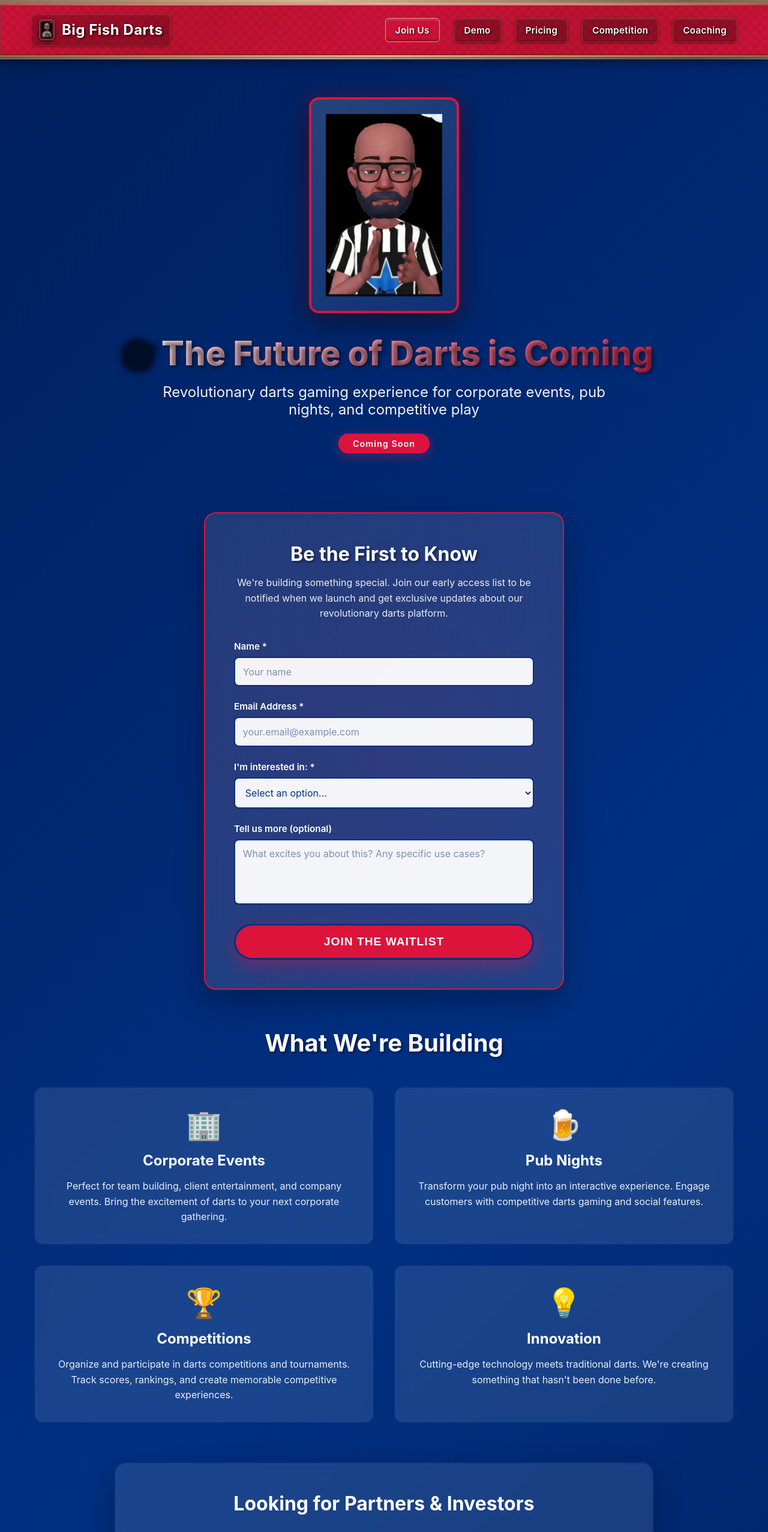
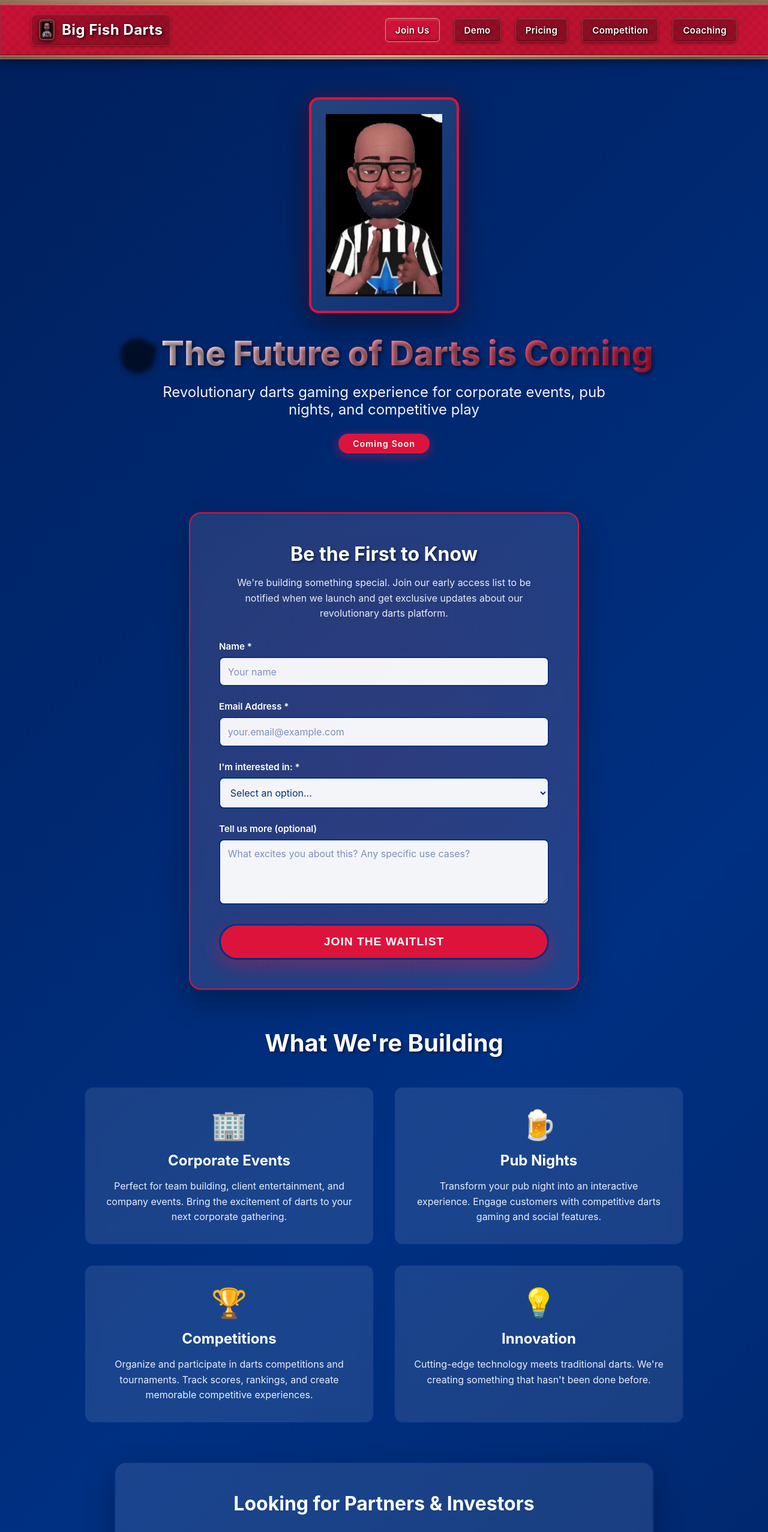
Before and after one commit to petermason1/bigfishdarts, a Next.js app: page / in a window 1280 px wide. Shown: the top 2554 px of the page at 60% size. Built offline with nearby package versions, Linux system fonts and the light colour scheme; no server answers.

Commit message:
Constrain landing page layout and enforce 2x2 benefits grid

```diff
--- a/styles.css
+++ b/styles.css
@@ -1031,10 +1031,17 @@
 .signup-hero {
     text-align: center;
     padding: 3rem 2rem;
-    margin-bottom: 3rem;
+    margin: 0 auto 3rem;
     width: 100%;
+    max-width: 1000px;
     box-sizing: border-box;
     position: relative;
+}
+
+@media (max-width: 640px) {
+    .signup-hero {
+        padding: 2rem 1rem;
+    }
 }
 
 .hero-logo-container {
@@ -1118,6 +1125,10 @@
 
 .signup-section {
     margin-bottom: 4rem;
+    display: flex;
+    justify-content: center;
+    align-items: flex-start;
+    width: 100%;
 }
 
 .signup-card {
@@ -1127,7 +1138,7 @@
     padding: 3rem;
     box-shadow: 0 20px 50px rgba(0,0,0,0.3);
     border: 2px solid var(--union-red);
-    max-width: 600px;
+    max-width: 650px;
     margin: 0 auto;
     width: 100%;
     box-sizing: border-box;
@@ -1260,6 +1271,17 @@
 
 .features-preview {
     margin-bottom: 4rem;
+    max-width: 1200px;
+    margin-left: auto;
+    margin-right: auto;
+    padding: 0 2rem;
+    box-sizing: border-box;
+}
+
+@media (max-width: 640px) {
+    .features-preview {
+        padding: 0 1rem;
+    }
 }
 
 .features-preview h2 {
@@ -1275,6 +1297,9 @@
     grid-template-columns: repeat(auto-fit, minmax(250px, 1fr));
     gap: 2rem;
     margin-bottom: 2rem;
+    max-width: 1000px;
+    margin-left: auto;
+    margin-right: auto;
 }
 
 .feature-card {
@@ -1311,6 +1336,19 @@
 
 .partnership-section {
     margin-bottom: 4rem;
+    max-width: 1200px;
+    margin-left: auto;
+    margin-right: auto;
+    padding: 0 2rem;
+    box-sizing: border-box;
+    display: flex;
+    justify-content: center;
+}
+
+@media (max-width: 640px) {
+    .partnership-section {
+        padding: 0 1rem;
+    }
 }
 
 .partnership-card {
@@ -1389,6 +1427,17 @@
 
 .why-join-section {
     margin-bottom: 4rem;
+    max-width: 1200px;
+    margin-left: auto;
+    margin-right: auto;
+    padding: 0 2rem;
+    box-sizing: border-box;
+}
+
+@media (max-width: 640px) {
+    .why-join-section {
+        padding: 0 1rem;
+    }
 }
 
 .why-join-section h2 {
@@ -1401,10 +1450,17 @@
 
 .benefits-list {
     display: grid;
-    grid-template-columns: repeat(auto-fit, minmax(280px, 1fr));
+    grid-template-columns: repeat(2, 1fr);
     gap: 2rem;
     max-width: 1000px;
     margin: 0 auto;
+}
+
+@media (max-width: 640px) {
+    .benefits-list {
+        grid-template-columns: repeat(2, 1fr);
+        gap: 1rem;
+    }
 }
 
 .benefit-box {
```
